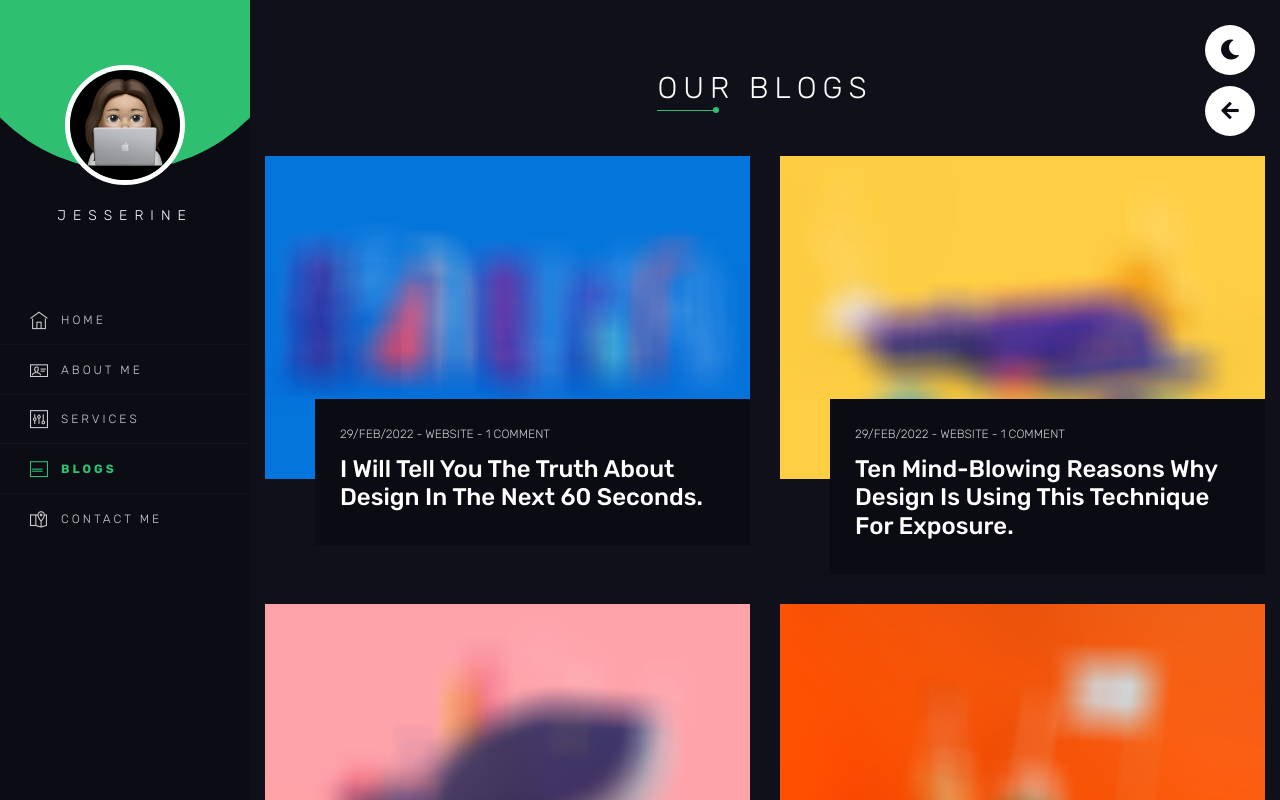
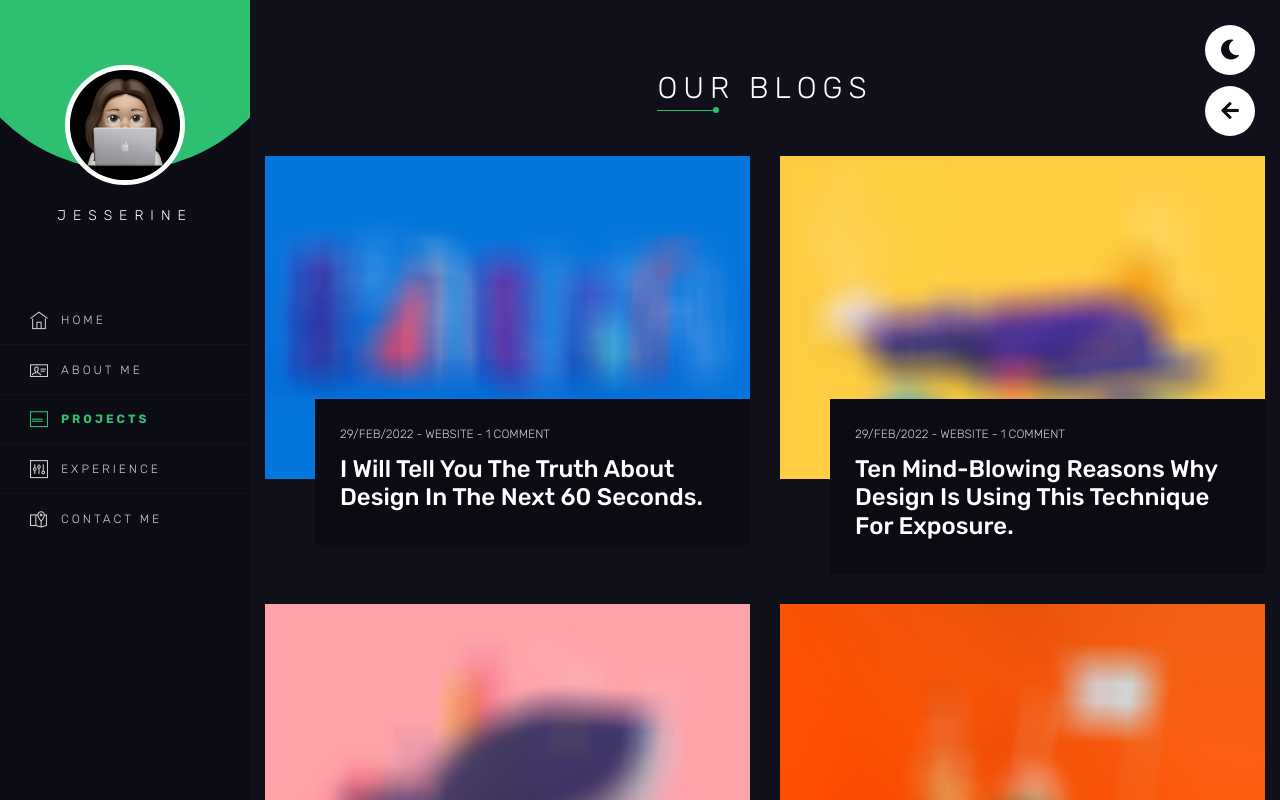
Before and after one commit to astradevlab/jesserine-portfolio, a Next.js app: page /blog in a window 1280 px wide. Shown: the top 800 px of the page. Built offline with nearby package versions, Linux system fonts and the light colour scheme; a web font is replaced by a local one.

Commit message:
Update project and experience navigation.

```diff
--- a/src/components/Blog.js
+++ b/src/components/Blog.js
@@ -3,8 +3,8 @@ import Link from "next/link";
 const Blog = () => {
   return (
     <section
-      id="blog"
-      data-nav-tooltip="Blog"
+      id="projects"
+      data-nav-tooltip="Projects"
       className="pp-section pp-scrollable section"
     >
       <div className="container">
--- a/src/components/Services.js
+++ b/src/components/Services.js
@@ -7,7 +7,7 @@ const Testimonials = dynamic(() => import("./Testimonials"), {
 const Services = () => {
   return (
     <section
-      id="services"
+      id="experience"
       data-nav-tooltip="Services"
       className="pp-section pp-scrollable section"
     >
--- a/src/layout/Header.js
+++ b/src/layout/Header.js
@@ -84,9 +84,9 @@ const MenuWithOutBlog = () => {
         </a>
       </li>
       <li data-menuanchor="blog" className="blog">
-        <a className="nav-link" href="#blog">
+        <a className="nav-link" href="#projects">
           <i className="ti-layout-media-overlay-alt-2" />
-          <span>Blogs</span>
+          <span>Projects</span>
         </a>
       </li>
       {/* <li data-menuanchor="work">
@@ -96,9 +96,9 @@ const MenuWithOutBlog = () => {
         </a>
       </li> */}
       <li data-menuanchor="services">
-        <a className="nav-link" href="#services">
+        <a className="nav-link" href="#experience">
           <i className="ti-panel" />
-          <span>Services</span>
+          <span>Experience</span>
         </a>
       </li>
       <li data-menuanchor="contactus">
@@ -137,14 +137,6 @@ const MenuWithBlog = () => {
             </a>
           </Link>
         </li>
-        <li data-menuanchor="services">
-          <Link href="/#services">
-            <a className="nav-link">
-              <i className="ti-panel" />
-              <span>Services</span>
-            </a>
-          </Link>
-        </li>
         {/* <li data-menuanchor="work">
           <Link href="/#work">
             <a className="nav-link">
@@ -154,10 +146,18 @@ const MenuWithBlog = () => {
           </Link>
         </li> */}
         <li data-menuanchor="blog" className="blog active">
-          <Link href="/#blog">
+          <Link href="/#projects">
             <a className="nav-link">
               <i className="ti-layout-media-overlay-alt-2" />
-              <span>Blogs</span>
+              <span>Projects</span>
+            </a>
+          </Link>
+        </li>
+        <li data-menuanchor="services">
+          <Link href="/#experience">
+            <a className="nav-link">
+              <i className="ti-panel" />
+              <span>Experience</span>
             </a>
           </Link>
         </li>
```
